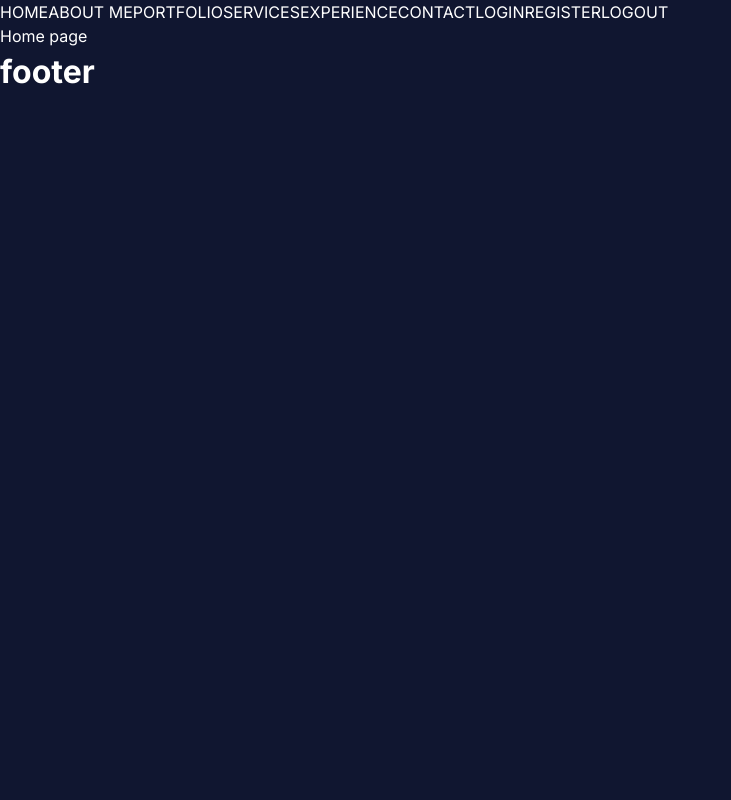
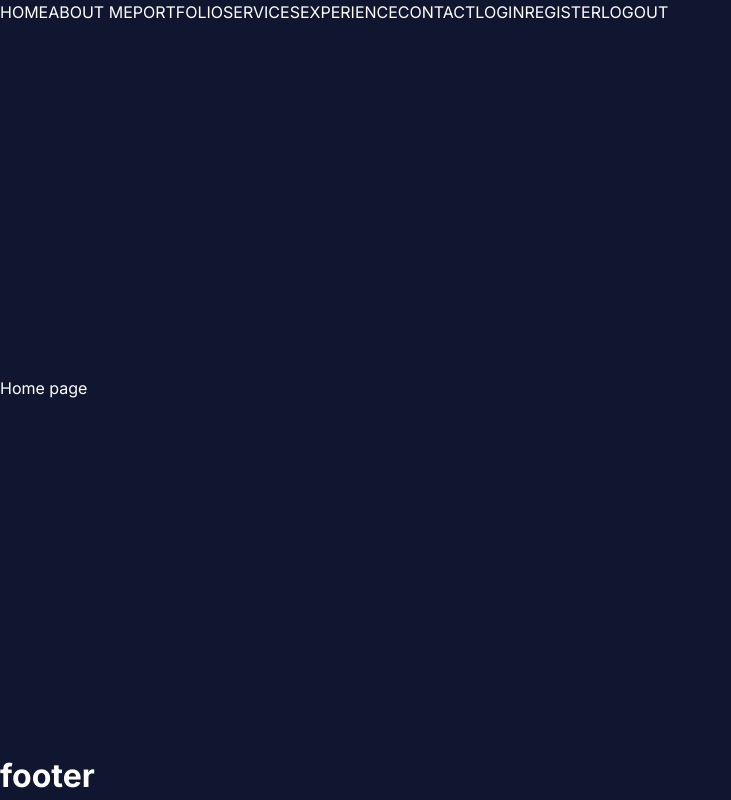
Before and after one commit to Dimo-Hristov/Personal-app, a Next.js app: page / in a window 1280 px wide. Shown: the whole page, without its empty margins (0-731 px from the left). Built offline with nearby package versions, Linux system fonts and the light colour scheme.

Commit message:
Update globals.scss

```diff
--- a/src/app/globals.scss
+++ b/src/app/globals.scss
@@ -49,6 +49,12 @@ body {
   min-height: 100vh;
   text-rendering: optimizeSpeed;
   line-height: 1.5;
+  font-family: "Roboto", sans-serif;
+  background-color: var(--background-color);
+  color: var(--text-color);
+  display: flex;
+  flex-direction: column;
+  justify-content: space-between;
 }
 
 /* A elements that don't have a class get default styles */
@@ -86,10 +92,3 @@ select {
     scroll-behavior: auto !important;
   }
 }
-
-/* Global font */
-body {
-  font-family: "Roboto", sans-serif;
-  background-color: var(--background-color);
-  color: var(--text-color);
-}
```
